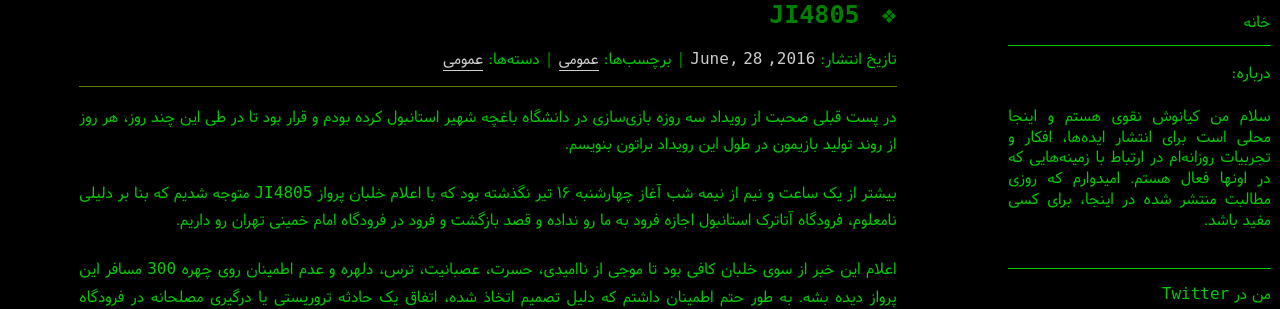
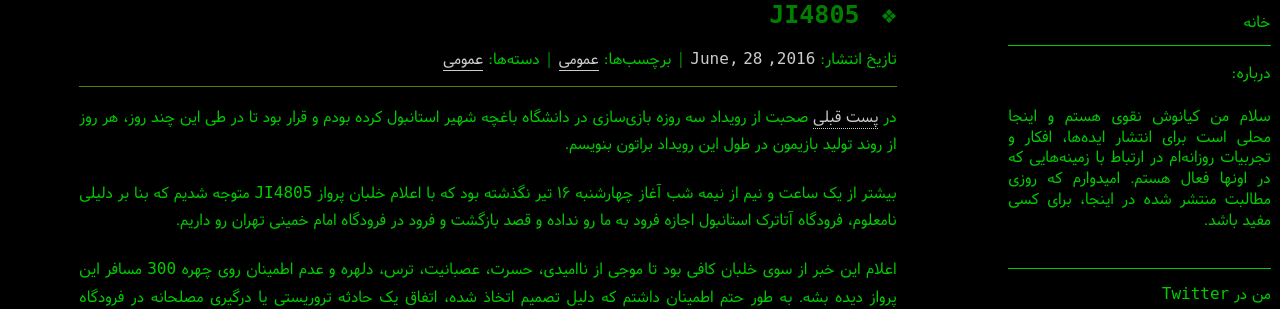
Before and after one commit to rashid2003/theskn, a Jekyll site: the page built from _posts/2016-06-28-JI4805.md, in a window 1280 px wide. Shown: the part 123-432 px from the top of the page. Built offline with Jekyll 4.4.1, drawn with Linux system fonts in a browser that asks for light colours; nearby versions of some CDN libraries; comment, search, counter and statistics services are not loaded; part of the change alters nothing that is shown.

```diff
--- a/_posts/2016-06-28-JI4805.md
+++ b/_posts/2016-06-28-JI4805.md
@@ -13,7 +13,7 @@ comments: true
 series:
 description: "حملات تروریستی رخ داده در نیمه شب 28 ژوئن در فرودگاه آتاترک استانبول، همزمان با عبور گروه متشکل از بازی‌سازان و دانشجویان انسیتو ملی بازی سازی ایران بود، این حملات باعث شد تا با در نظر گرفتن تدابیر امنیتی، خلبان تصمیم به بازگشت به تهران و فرودگاه امام خمینی را بگیرد."
 ---
-در پست قبلی صحبت از رویداد سه روزه بازی‌سازی در دانشگاه باغچه شهیر استانبول کرده بودم و قرار بود تا در طی این چند روز، هر روز از روند تولید بازیمون در طول این رویداد براتون بنویسم.
+در [پست قبلی](http://blog.kianooshnaghavi.com/posts/getting-ready-for-istanbul-game-jam) صحبت از رویداد سه روزه بازی‌سازی در دانشگاه باغچه شهیر استانبول کرده بودم و قرار بود تا در طی این چند روز، هر روز از روند تولید بازیمون در طول این رویداد براتون بنویسم.
 
 بیشتر از یک ساعت و نیم از نیمه شب آغاز چهارشنبه ۱۶ تیر نگذشته بود که با اعلام خلبان پرواز JI4805 متوجه شدیم که بنا بر دلیلی نامعلوم، فرودگاه آتاترک استانبول اجازه فرود به ما رو نداده و قصد بازگشت و فرود در فرودگاه امام خمینی تهران رو داریم.
 
```
